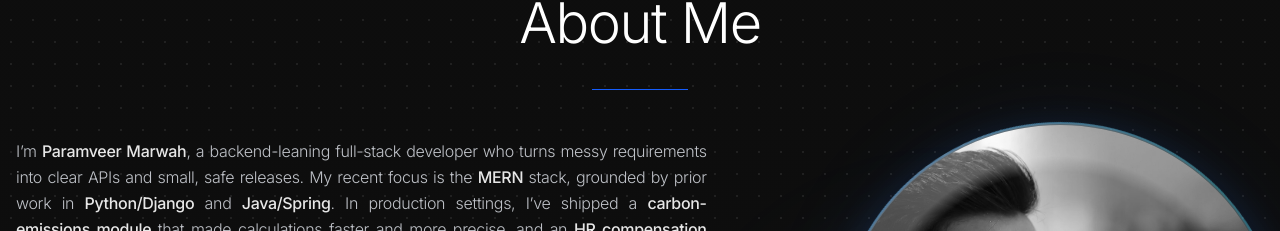
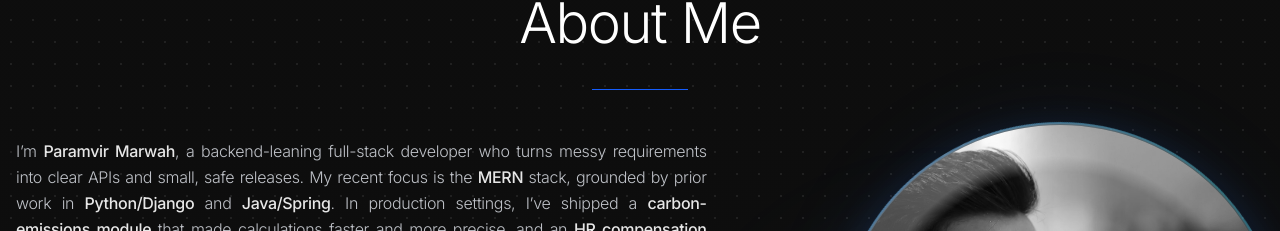
Before and after one commit to paramveer02/my-dev-portfolio, a React (Vite) app: page / in a window 1280 px wide. Shown: the part 915-1146 px from the top of the page. Built offline with nearby package versions, Linux system fonts and the light colour scheme.

Commit message:
fix: name refactoring

```diff
--- a/src/components/About.jsx
+++ b/src/components/About.jsx
@@ -36,9 +36,7 @@ export default function About() {
           <div className="space-y-5 text-[clamp(1rem,1.05vw,1.06rem)] text-gray-300/90 leading-relaxed max-w-4xl">
             <p className="text-justify">
               I’m{" "}
-              <span className="text-white/90 font-medium">
-                Paramveer Marwah
-              </span>
+              <span className="text-white/90 font-medium">Paramvir Marwah</span>
               , a backend-leaning full-stack developer who turns messy
               requirements into clear APIs and small, safe releases. My recent
               focus is the{" "}
@@ -114,7 +112,7 @@ export default function About() {
               <div className="rounded-full overflow-hidden bg-black/60 border border-white/10 w-full h-full">
                 <img
                   src="/profile.jpg"
-                  alt="Paramveer Marwah portrait"
+                  alt="Paramvir Marwah portrait"
                   className="w-full h-full object-cover object-[18%_35%] grayscale transition-all duration-500 hover:grayscale-0"
                 />
               </div>
```
